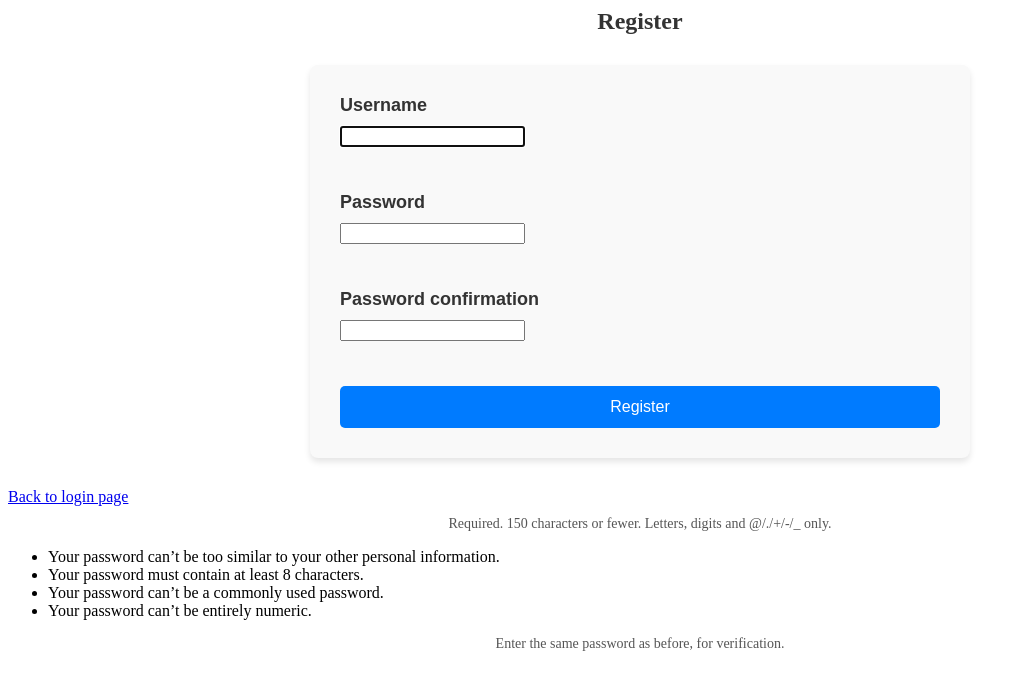
After one commit to Napoldej/POS_system, a Django app: page /signup/ in a window 1280 px wide. The commit adds this page. Shown: the top 690 px of the page, without its empty margins (0-1024 px from the left). Run offline with Django 5.2, Linux system fonts and the light colour scheme.

Commit message:
Add signup, login and logout functions

```diff
--- a/mysite/settings.py
+++ b/mysite/settings.py
@@ -11,6 +11,7 @@ https://docs.djangoproject.com/en/5.0/ref/settings/
 """
 
 from pathlib import Path
+import os
 
 # Build paths inside the project like this: BASE_DIR / 'subdir'.
 BASE_DIR = Path(__file__).resolve().parent.parent
@@ -55,7 +56,7 @@ ROOT_URLCONF = "mysite.urls"
 TEMPLATES = [
     {
         "BACKEND": "django.template.backends.django.DjangoTemplates",
-        "DIRS": [],
+        "DIRS": [os.path.join(BASE_DIR, 'templates')],
         "APP_DIRS": True,
         "OPTIONS": {
             "context_processors": [
@@ -122,3 +123,6 @@ STATIC_URL = "static/"
 # https://docs.djangoproject.com/en/5.0/ref/settings/#default-auto-field
 
 DEFAULT_AUTO_FIELD = "django.db.models.BigAutoField"
+
+LOGIN_REDIRECT_URL = 'pos-system:home'
+LOGOUT_REDIRECT_URL = 'login'
--- a/mysite/urls.py
+++ b/mysite/urls.py
@@ -17,9 +17,12 @@ Including another URLconf
 from django.contrib import admin
 from django.urls import path, include
 from django.views.generic import RedirectView
+from pos_system import views
 
 urlpatterns = [
     path("admin/", admin.site.urls),
     path('pos-system/', include('pos_system.urls')),
-    path('', RedirectView.as_view(url = 'pos-system/'))
+    path('accounts/', include('django.contrib.auth.urls')),
+    path('', RedirectView.as_view(url = 'accounts/login/')),
+    path('signup/', views.signup, name = "signup")
 ]
--- a/pos_system/static/pos_system/style.css
+++ b/pos_system/static/pos_system/style.css
@@ -326,3 +326,165 @@ table tr:hover {
 .btn-submit:hover {
     background-color: #0056b3;
 }
+
+
+
+.login-container {
+    max-width: 400px;
+    margin: 0 auto;
+    padding: 30px;
+    background-color: #fff;
+    border-radius: 8px;
+    box-shadow: 0 4px 8px rgba(0, 0, 0, 0.1);
+    font-family: Arial, sans-serif;
+}
+
+.login-container h2 {
+    text-align: center;
+    font-size: 24px;
+    color: #333;
+    margin-bottom: 20px;
+}
+
+.form-group {
+    margin-bottom: 20px;
+}
+
+.form-group label {
+    font-weight: bold;
+    color: #333;
+    margin-bottom: 8px;
+    display: block;
+}
+
+.form-group input {
+    width: 100%;
+    padding: 12px;
+    font-size: 16px;
+    border: 1px solid #ccc;
+    border-radius: 5px;
+    box-sizing: border-box;
+    background-color: #f9f9f9;
+}
+
+.form-group input:focus {
+    border-color: #007BFF;
+    outline: none;
+    background-color: #fff;
+}
+
+.btn-login {
+    width: 100%;
+    padding: 12px;
+    background-color: #007BFF;
+    color: white;
+    font-size: 18px;
+    border: none;
+    border-radius: 5px;
+    cursor: pointer;
+    transition: background-color 0.3s ease, transform 0.3s ease;
+}
+
+.btn-login:hover {
+    background-color: #0056b3;
+    transform: scale(1.05);
+}
+
+.btn-login:focus {
+    outline: none;
+    border: 2px solid #0056b3;
+}
+
+.form-footer {
+    text-align: center;
+    margin-top: 20px;
+}
+
+.form-footer a {
+    color: #007BFF;
+    text-decoration: none;
+    font-size: 14px;
+}
+
+.form-footer a:hover {
+    text-decoration: underline;
+}
+
+/* Register form title */
+.register-title {
+    text-align: center;
+    font-size: 24px;
+    color: #333;
+    margin-bottom: 20px;
+    font-weight: 600;
+}
+
+/* Register form container */
+.register-form {
+    max-width: 600px;
+    margin: 30px auto;
+    background-color: #f9f9f9;
+    padding: 30px;
+    border-radius: 8px;
+    box-shadow: 0 4px 6px rgba(0, 0, 0, 0.1);
+    font-family: Arial, sans-serif;
+}
+
+/* Form section */
+.form-section {
+    display: flex;
+    flex-direction: column;
+    gap: 20px;
+}
+
+/* Input groups */
+.input-group {
+    margin-bottom: 20px;
+}
+
+/* Labels for inputs */
+.form-label {
+    display: block;
+    font-size: 18px;
+    font-weight: bold;
+    margin-bottom: 10px;
+    color: #333;
+}
+
+/* Error message styling */
+.error-message {
+    font-size: 14px;
+    color: #e53e2f;
+    margin-top: 5px;
+}
+
+/* Submit button container */
+.submit-button-container {
+    text-align: center;
+}
+
+/* Submit button */
+.btn-submit {
+    width: 100%;
+    padding: 12px 20px;
+    background-color: #007bff;
+    color: #fff;
+    border: none;
+    border-radius: 5px;
+    font-size: 16px;
+    cursor: pointer;
+    transition: background-color 0.3s ease, transform 0.3s ease;
+}
+
+.btn-submit:hover {
+    background-color: #0056b3;
+    transform: scale(1.05);
+}
+
+/* Help text */
+.help-text {
+    font-size: 14px;
+    color: #555;
+    text-align: center;
+    margin-top: 10px;
+}
--- a/pos_system/urls.py
+++ b/pos_system/urls.py
@@ -1,5 +1,6 @@
 from django.urls import path
 from . import views
+from django.contrib.auth import views as auth_views
 
 app_name = 'pos-system'
 
--- a/pos_system/views.py
+++ b/pos_system/views.py
@@ -3,6 +3,8 @@ from django.views import generic
 from django.http import HttpResponse
 from .models import *
 from .forms import CategoryForm, ProductForm
+from django.contrib.auth.forms import UserCreationForm
+from django.contrib.auth import authenticate, login, logout
 
 def home(request):
     number_category = len(Categories.objects.all())
@@ -14,6 +16,30 @@ def home(request):
         'number_order' : number_order,
     }
     return  render(request,'pos_system/home.html', context= context)
+
+def logout(request):
+    logout(request)
+    return redirect('pos-system:login')
+
+
+def signup(request):
+    """Register a new user."""
+    if request.method == "POST":
+        form = UserCreationForm(request.POST)
+        if form.is_valid():
+            form.save()
+            # get named fields from the form data
+            username = form.cleaned_data.get("username")
+            # password input field is named 'password1'
+            raw_passwd = form.cleaned_data.get("password1")
+            user = authenticate(username=username, password=raw_passwd)
+            login(request, user)
+            return redirect('pos-system:home')
+    else:
+        # create a user form and display it the signup page
+        form = UserCreationForm()
+    return render(request, "registration/signup.html", {"form": form})
+
 
 
 class CategoryList(generic.ListView):
--- /dev/null
+++ b/templates/registration/signup.html
@@ -0,0 +1,39 @@
+{% load static %}
+<head>
+    <meta charset="UTF-8">
+    <meta http-equiv="X-UA-Compatible" content="IE=edge">
+    <meta name="viewport" content="width=device-width, initial-scale=1.0">
+    <title>Register</title>
+    <link rel="stylesheet" href="{% static 'pos_system/style.css' %}"> <!-- Link to your external stylesheet -->
+</head>
+<h2 class="register-title">Register</h2>
+<form method="POST" class="register-form">
+    {% csrf_token %}
+    <div class="form-section">
+        <div class="input-group">
+            <label for="id_username" class="form-label">{{ form.username.label }}</label>
+            {{ form.username }}
+            <div class="error-message">{{ form.username.errors }}</div>
+        </div>
+        <div class="input-group">
+            <label for="id_password1" class="form-label">{{ form.password1.label }}</label>
+            {{ form.password1 }}
+            <div class="error-message">{{ form.password1.errors }}</div>
+        </div>
+        <div class="input-group">
+            <label for="id_password2" class="form-label">{{ form.password2.label }}</label>
+            {{ form.password2 }}
+            <div class="error-message">{{ form.password2.errors }}</div>
+        </div>
+        <div class="submit-button-container">
+            <button type="submit" class="btn-submit">Register</button>
+        </div>
+    </div>
+</form>
+<a href = {% url 'login' %}>Back to login page</a>
+
+<div class="help-field">
+    {% for help in form %}
+        <p class="help-text">{{ help.help_text }}</p>
+    {% endfor %}
+</div>
```
Also changed, not shown: pos_system/templates/pos_system/base.html (+26 -7 lines), templates/registration/login.html (added, +35 -0 lines), pos_system/forms.py (line endings or trailing spaces), pos_system/templates/pos_system/pos.html (added).
